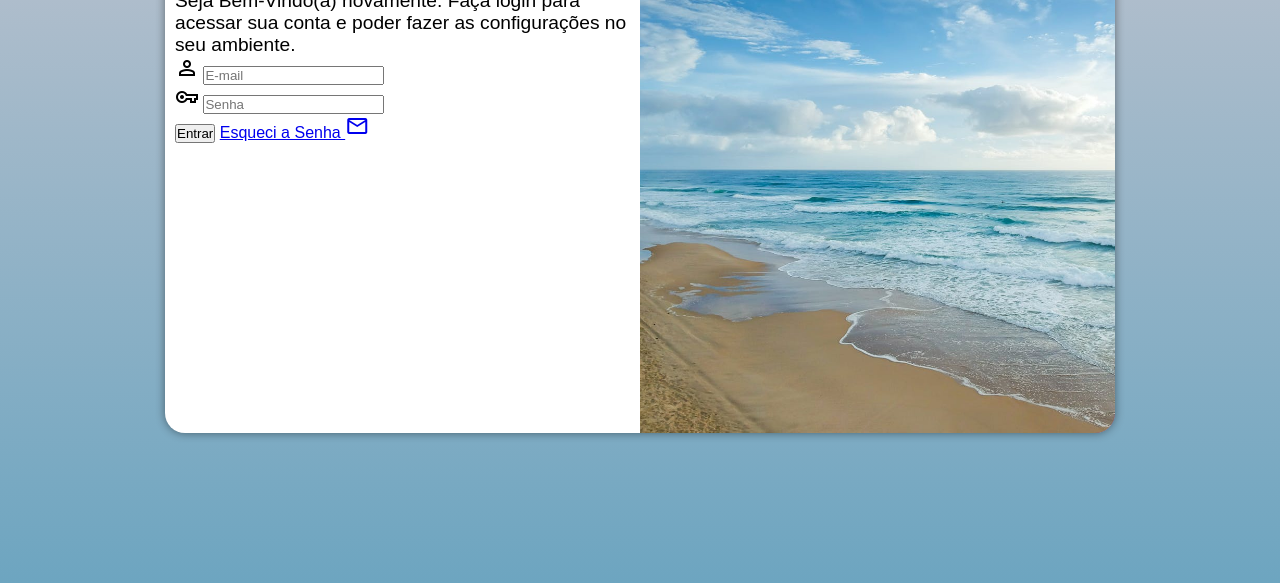
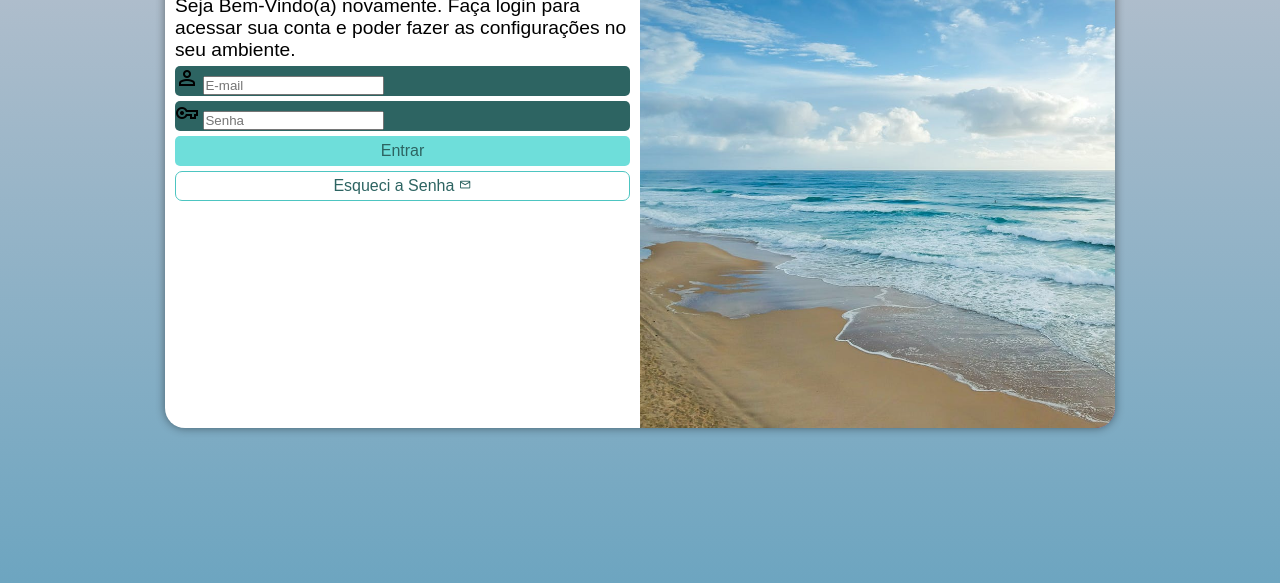
Before and after one commit to rafasousa1/projeto-login, a plain HTML site: page index.html in a window 1280 px wide. Shown: the part 217-800 px from the top of the page. Drawn offline with nearby package versions, Linux system fonts and the light colour scheme.

Commit message:
editando os botoes

```diff
--- a/estilos/style.css
+++ b/estilos/style.css
@@ -32,7 +32,7 @@ section#login{
     transform: translate(-50%, -50%);
     background-color: white;
     width: 250px;
-    height: 500px;
+    height: 490px;
     border-radius: 20px;
     overflow: hidden;
     box-shadow: 0px 0px 10px rgba(0, 0, 0, 0.450);
@@ -62,3 +62,55 @@ div#formulario > h1{
 div#formulario > p {
     font-size: 0.8em;
 }
+
+form > div.campo{
+    background-color: #2d6462;
+    display: block;
+    width: 100%;
+    height: 30px;
+    border-radius: 5px;
+    margin: 5px 0px;
+}
+
+div.campo > label{
+    display: none;
+}
+
+form > input[type=submit]{
+    display: block;
+    font-size: 1em;
+    width: 100%;
+    height: 30px;
+    background-color: #50d8d3d3;
+    border: none;
+    border-radius: 5px;
+    cursor: pointer;
+    color: #2d6462;
+}
+
+form > input[type=submit]:hover{
+    background-color: #67b4b1d8;
+}
+
+form > a.botao {
+    display: block;
+    text-align: center;
+    font-size: 1em;
+    width: 100%;
+    height: 30px;
+    background-color: white;
+    color: #2d6462;
+    border: 1px solid #4dc5c1;
+    border-radius: 7px;
+    padding-top: 5px;
+    margin-top: 5px;
+    text-decoration: none;
+}
+
+form > a.botao:hover{
+    background-color: #6cd3cf;
+}
+
+form > a.botao > span{
+    font-size: 0.8em;
+}
--- a/index.html
+++ b/index.html
@@ -32,7 +32,7 @@
                             <input type="password" name="senha" id="isenha" placeholder="Senha" autocomplete="current-password" required minlength="8" maxlength="15">
                     </div>
                     <input type="submit" value="Entrar">
-                    <a href="esqueci.html">
+                    <a href="esqueci.html" class="botao">
                         Esqueci a Senha <span class="material-symbols-outlined">mail</span>
                     </a>
                 </form>
```
